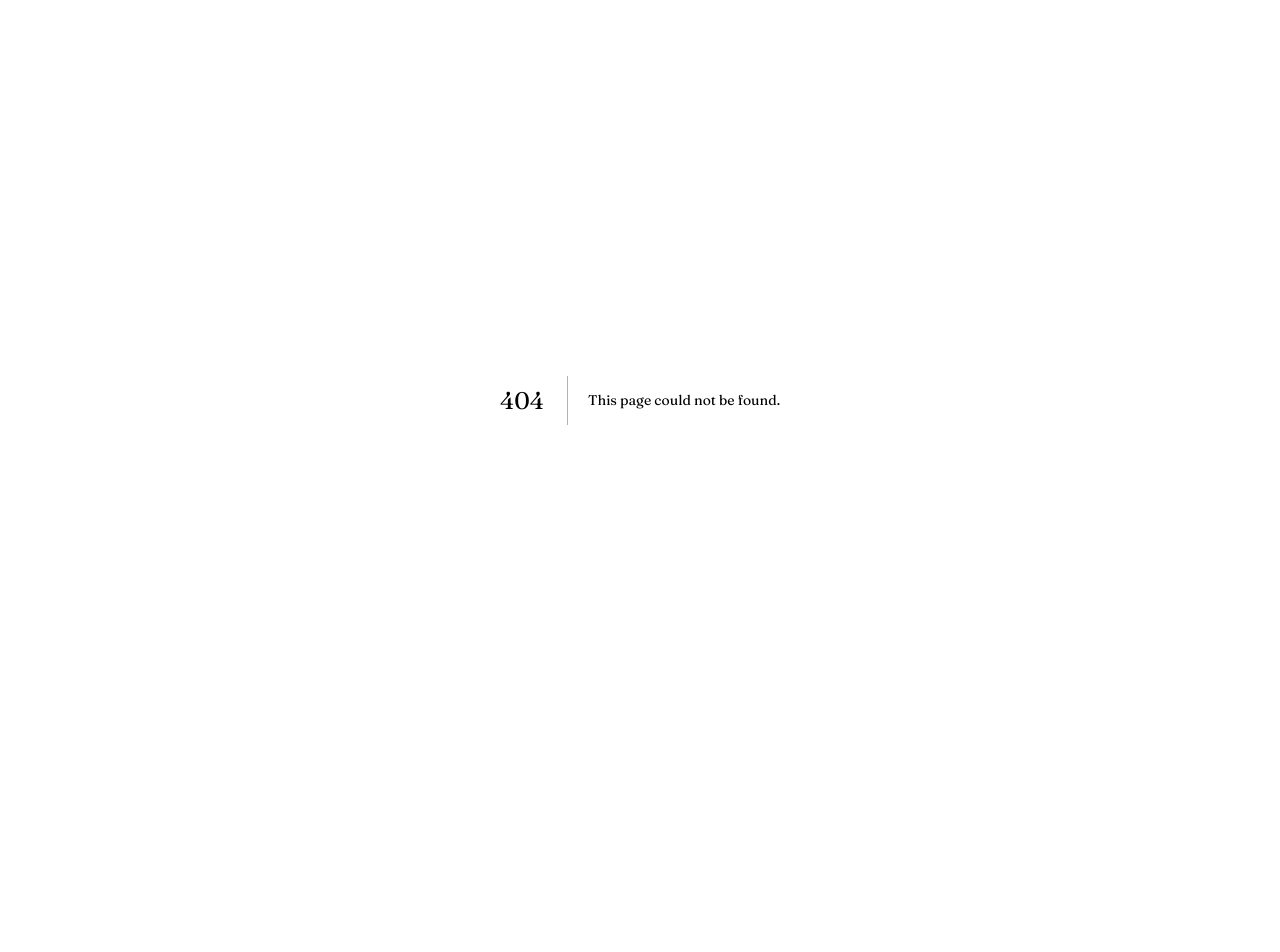
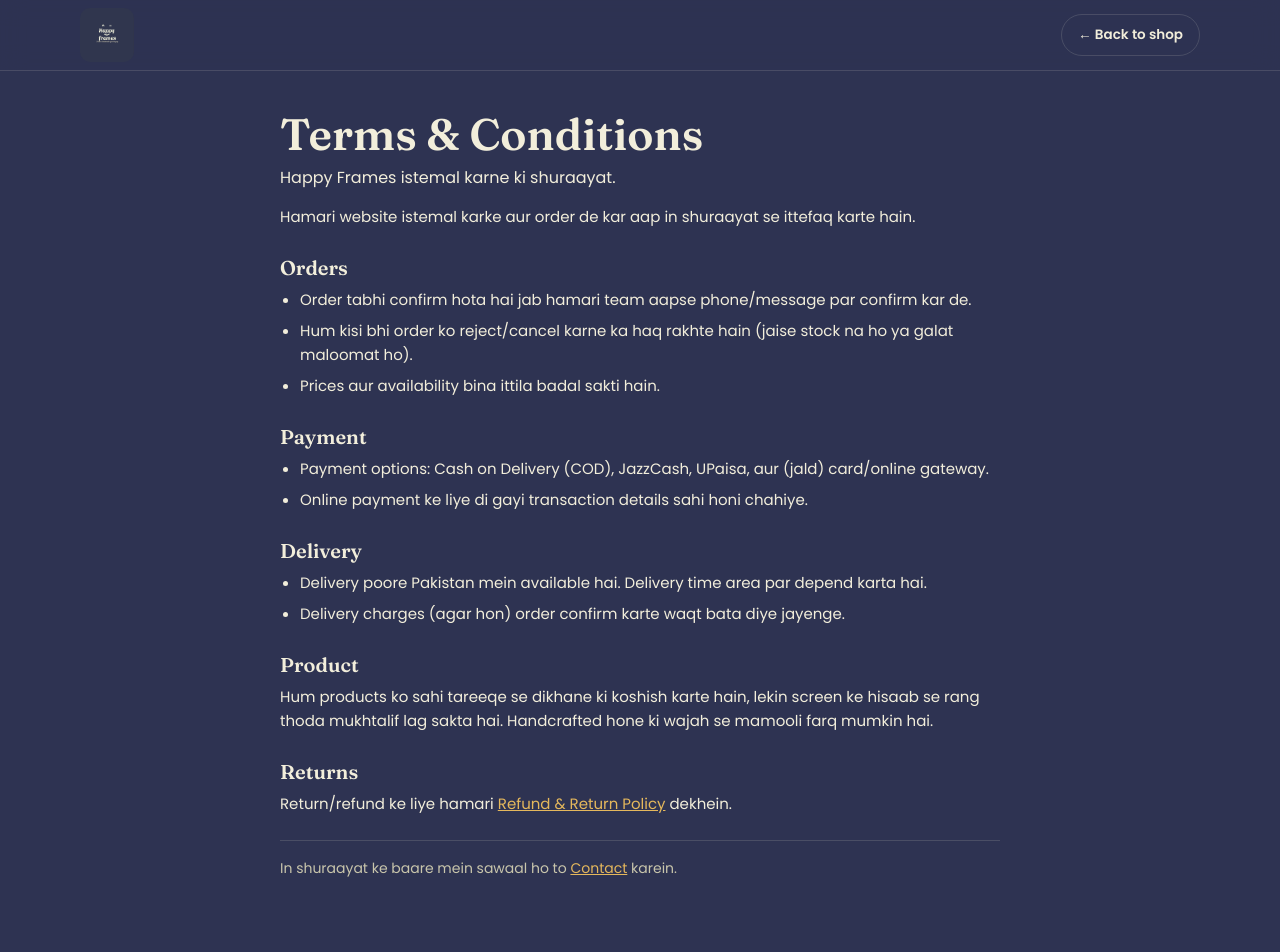
Before and after one commit to blackboy09987-crypto/happy-frames, a Next.js app: page /terms in a window 1280 px wide. Before the commit this address had no page. Shown: the top 952 px of the page. Before the commit the page ends 800 px from the top, so only its background shows below. Built offline with nearby package versions, Linux system fonts and the light colour scheme.

Commit message:
Add About, Contact, Privacy, Terms, Refund pages + footer links

```diff
--- a/app/globals.css
+++ b/app/globals.css
@@ -194,6 +194,25 @@ input,select,textarea{font-family:var(--font-body)}
 .reveal{opacity:0;transform:translateY(22px);transition:opacity .7s ease,transform .7s ease}
 .reveal.in{opacity:1;transform:none}
 
+/* LEGAL / CONTENT PAGES */
+.legal{max-width:760px;padding-block:40px 70px}
+.legal h1{font-size:clamp(30px,5vw,44px);margin-bottom:8px}
+.legal-sub{color:var(--cream-dim);font-size:16px;margin:0 0 28px}
+.legal h2{font-size:20px;margin:28px 0 10px}
+.legal p{color:var(--cream);margin:0 0 14px}
+.legal ul{margin:0 0 16px;padding-left:20px;color:var(--cream)}
+.legal li{margin-bottom:7px}
+.legal a{color:var(--gold);text-decoration:underline}
+.legal-note{color:var(--cream-dim)!important;font-size:14px;margin-top:24px!important;padding-top:16px;border-top:1px solid var(--line)}
+.foot__links a{color:var(--cream-dim);text-decoration:none}
+.foot__links a:hover{color:var(--cream)}
+.contact-grid{display:grid;grid-template-columns:repeat(3,1fr);gap:16px;margin:24px 0 10px}
+.contact-card{background:var(--navy-3);border:1px solid var(--line);border-radius:16px;padding:22px 18px;text-align:center}
+.contact-ic{font-size:30px}
+.contact-card h3{font-size:16px;margin:10px 0 6px}
+.contact-card p{margin:0;font-size:14px;word-break:break-word}
+@media(max-width:640px){.contact-grid{grid-template-columns:1fr}}
+
 /* CHECKOUT */
 .checkout{padding-block:28px 60px}
 .co-top{display:flex;align-items:center;justify-content:space-between;gap:16px;margin-bottom:24px}
--- /dev/null
+++ b/app/terms/page.js
@@ -0,0 +1,38 @@
+import PageShell from "@/components/PageShell";
+
+export const metadata = { title: "Terms & Conditions — Happy Frames" };
+
+export default function Terms() {
+  return (
+    <PageShell title="Terms & Conditions" subtitle="Happy Frames istemal karne ki shuraayat.">
+      <p>Hamari website istemal karke aur order de kar aap in shuraayat se ittefaq karte hain.</p>
+
+      <h2>Orders</h2>
+      <ul>
+        <li>Order tabhi confirm hota hai jab hamari team aapse phone/message par confirm kar de.</li>
+        <li>Hum kisi bhi order ko reject/cancel karne ka haq rakhte hain (jaise stock na ho ya galat maloomat ho).</li>
+        <li>Prices aur availability bina ittila badal sakti hain.</li>
+      </ul>
+
+      <h2>Payment</h2>
+      <ul>
+        <li>Payment options: Cash on Delivery (COD), JazzCash, UPaisa, aur (jald) card/online gateway.</li>
+        <li>Online payment ke liye di gayi transaction details sahi honi chahiye.</li>
+      </ul>
+
+      <h2>Delivery</h2>
+      <ul>
+        <li>Delivery poore Pakistan mein available hai. Delivery time area par depend karta hai.</li>
+        <li>Delivery charges (agar hon) order confirm karte waqt bata diye jayenge.</li>
+      </ul>
+
+      <h2>Product</h2>
+      <p>Hum products ko sahi tareeqe se dikhane ki koshish karte hain, lekin screen ke hisaab se rang thoda mukhtalif lag sakta hai. Handcrafted hone ki wajah se mamooli farq mumkin hai.</p>
+
+      <h2>Returns</h2>
+      <p>Return/refund ke liye hamari <a href="/refund">Refund & Return Policy</a> dekhein.</p>
+
+      <p className="legal-note">In shuraayat ke baare mein sawaal ho to <a href="/contact">Contact</a> karein.</p>
+    </PageShell>
+  );
+}
--- /dev/null
+++ b/components/PageShell.js
@@ -0,0 +1,29 @@
+export default function PageShell({ title, subtitle, children }) {
+  return (
+    <>
+      <header className="header">
+        <div className="wrap nav">
+          <a className="logo" href="/"><img className="logo-img" src="/logo.jpg" alt="Happy Frames" /></a>
+          <a className="btn btn--ghost btn--sm" href="/">← Back to shop</a>
+        </div>
+      </header>
+
+      <main className="legal wrap">
+        <h1>{title}</h1>
+        {subtitle ? <p className="legal-sub">{subtitle}</p> : null}
+        {children}
+      </main>
+
+      <footer className="footer">
+        <div className="wrap">
+          <div className="foot__bar">
+            <span>© 2026 Happy Frames. All rights reserved.</span>
+            <span className="foot__links">
+              <a href="/about">About</a> · <a href="/privacy">Privacy</a> · <a href="/terms">Terms</a> · <a href="/refund">Refund</a> · <a href="/contact">Contact</a>
+            </span>
+          </div>
+        </div>
+      </footer>
+    </>
+  );
+}
```
Also changed, not shown: app/about/page.js (added, +25 -0 lines), app/contact/page.js (added, +33 -0 lines), app/privacy/page.js (added, +36 -0 lines), app/refund/page.js (added, +34 -0 lines), components/StoreClient.js (+7 -4 lines).
